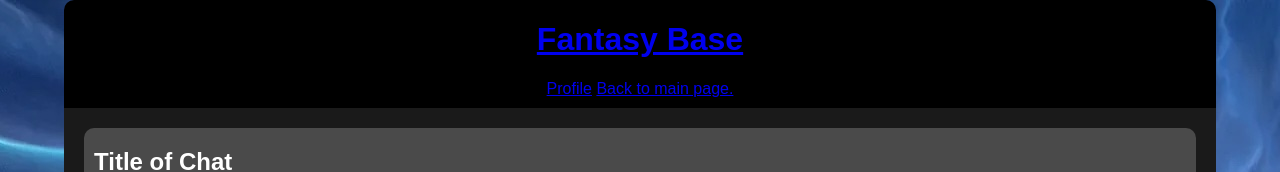
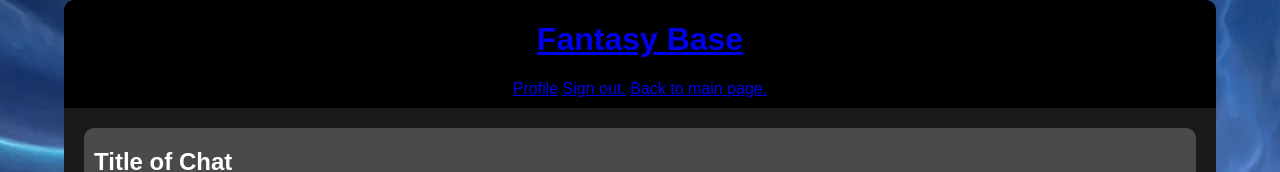
Before and after one commit to Treckon/start-up, a plain HTML site: page chat.html in a window 1280 px wide. Shown: the top 172 px of the page. Drawn offline with Linux system fonts and the light colour scheme.

Commit message:
Allow Logout from other pages

```diff
--- a/chat.html
+++ b/chat.html
@@ -10,6 +10,7 @@
     <header>
         <h1><a href = "index.html">Fantasy Base</a></h1>
         <a href="profile.html">Profile</a>
+        <a href="login.html">Sign out.</a>
         <a href="index.html">Back to main page.</a>
     </header>
     <main>
```
Also changed, not shown: index.html (+1 -0 lines), profile.html (+1 -0 lines).
